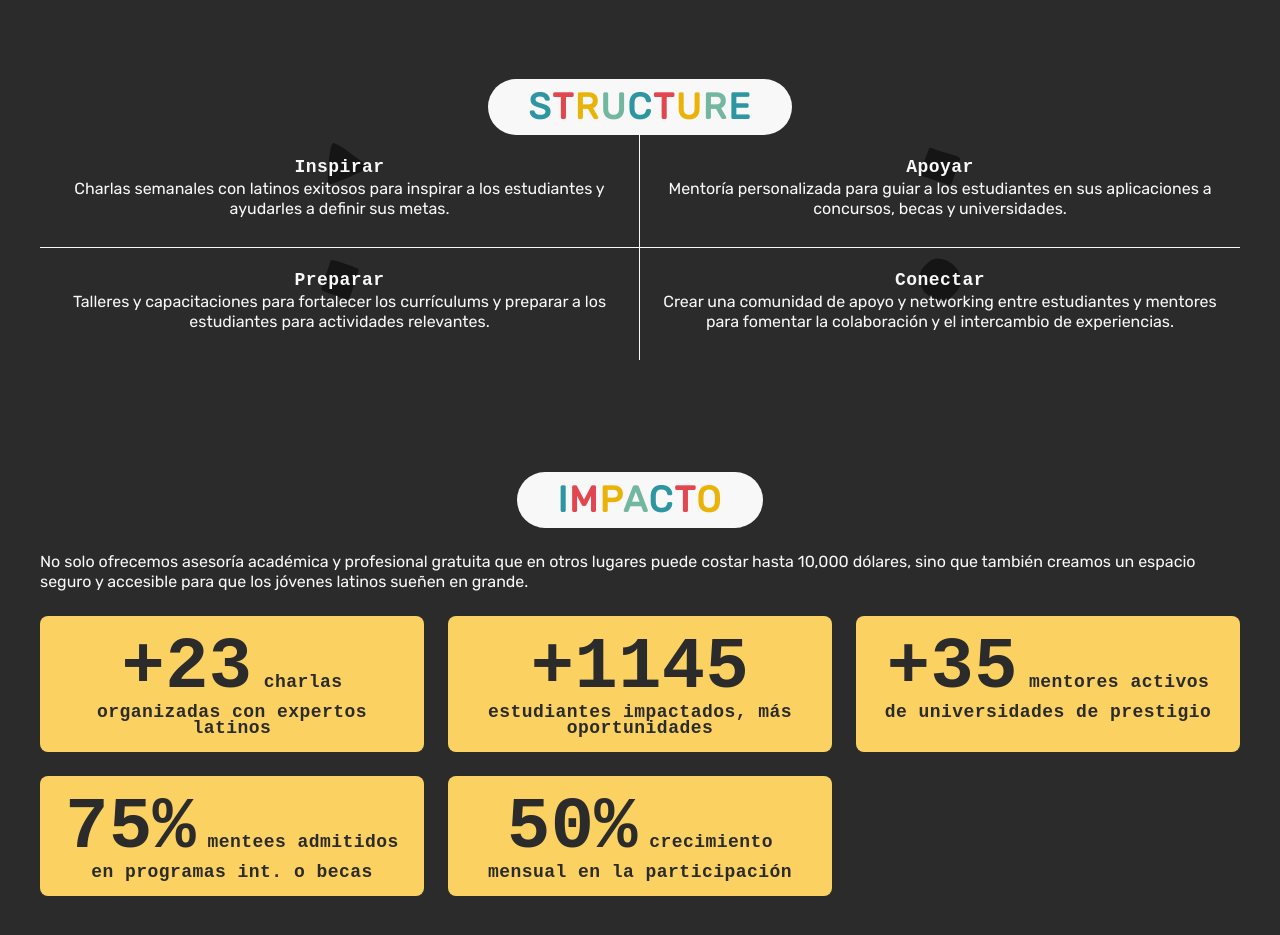
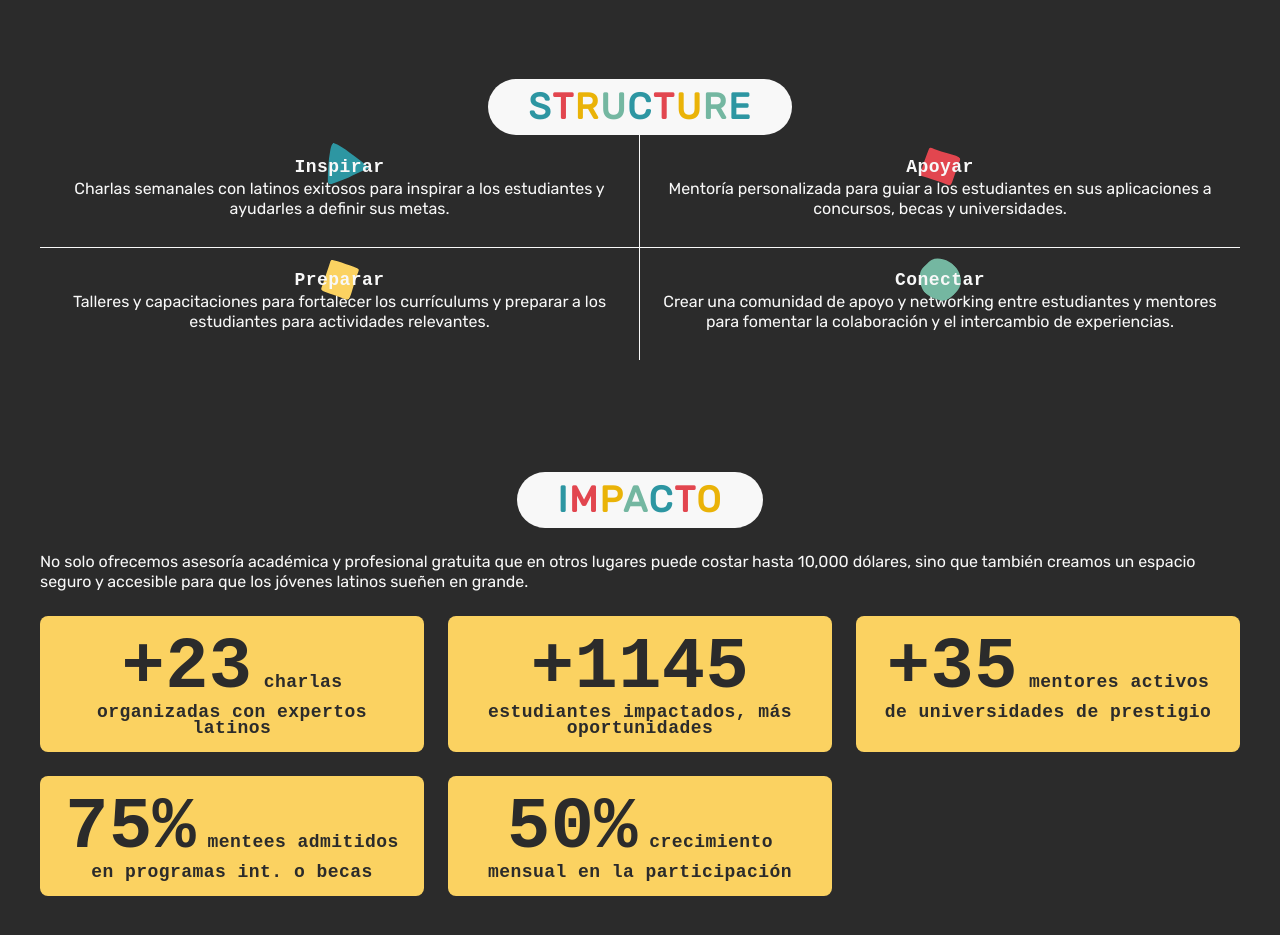
Before and after one commit to abigail-br987/globalminds, a Next.js app: page / in a window 1280 px wide. Shown: the part 2020-2955 px from the top of the page. Built offline with nearby package versions, Linux system fonts and the light colour scheme.

Commit message:
feat: add missing property (color)

```diff
--- a/src/script/content.tsx
+++ b/src/script/content.tsx
@@ -136,7 +136,7 @@ export const structureItems = [
     figure: (
       <Figure11
         color="gbGreen"
-        className="w-10 absolute -rotate-45 z-0 opacity-50"
+        className="w-10 absolute -rotate-45 z-0 fill-gbBlue"
       />
     ),
   },
@@ -147,7 +147,7 @@ export const structureItems = [
     figure: (
       <Figure12
         color="gbBlue"
-        className="w-10 absolute -rotate-45 z-0 opacity-50"
+        className="w-10 absolute -rotate-45 z-0  fill-gbRed"
       />
     ),
   },
@@ -158,7 +158,7 @@ export const structureItems = [
     figure: (
       <Figure12
         color="gbRed"
-        className="w-10 absolute rotate-45 z-0 opacity-50"
+        className="w-10 absolute rotate-45 z-0  fill-gbYellow"
       />
     ),
   },
@@ -166,7 +166,7 @@ export const structureItems = [
     title: "Conectar",
     description:
       "Crear una comunidad de apoyo y networking entre estudiantes y mentores para fomentar la colaboración y el intercambio de experiencias.",
-    figure: <Figure3 className="w-10 absolute -rotate-45 z-0 opacity-50" />,
+    figure: <Figure3 className="w-10 absolute -rotate-45 z-0  fill-gbGreen" />,
   },
 ];
 
```
